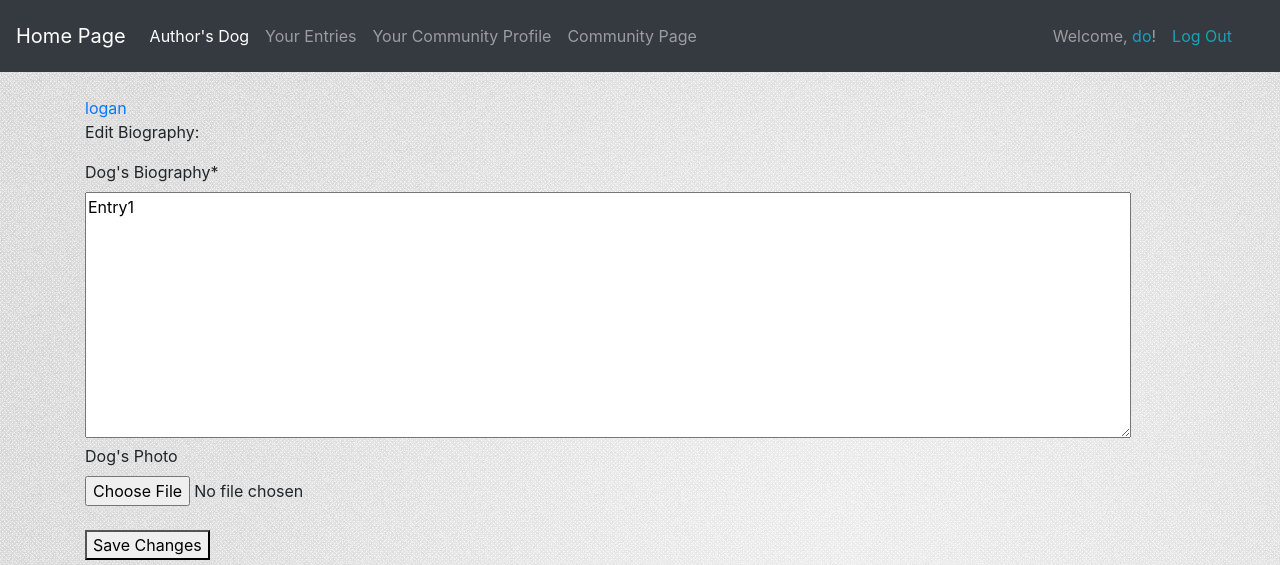
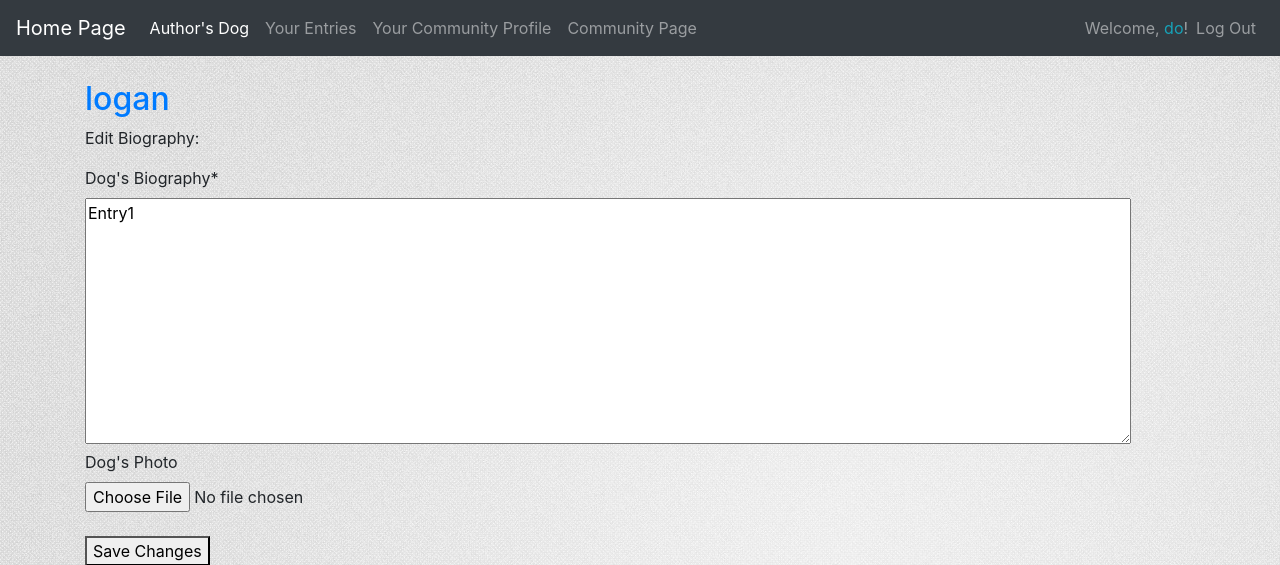
Before and after one commit to JustinDo720/pet_share_project, a Django app: page /edit_dog_bio/17/ in a window 1280 px wide. Shown: the top 565 px of the page. Run offline with Django 3.2, Linux system fonts and the light colour scheme; a user stored in the database is signed in; data comes from the database, SQL or seed files in the repository; both versions use the stored data as it was after the commit; some libraries are stand-ins or nearby versions.

Commit message:
Changed all other div tags following the first to ul tags to fix the collapse in base.html. Made Dog's name bigger in edit bio and worked on the next-previous button on user-private entry

```diff
--- a/test_dog_app/templates/base.html
+++ b/test_dog_app/templates/base.html
@@ -33,25 +33,43 @@
             <span class="navbar-toggler-icon"></span>
         </button>
         <div class="collapse navbar-collapse" id="navbarNavAltMarkup">
-            <div class="navbar-nav">
+            <ul class="navbar-nav mr-auto">
+                <li class="nav-item">
                     <a class= 'nav-item nav-link active' href="{% url 'test_dog_app:authors_dog' %}">
                 Author's Dog <span class="sr-only"></span>
                     </a>
+                </li>
+                <li class="nav-item">
                     <a class= 'nav-item nav-link' href="{% url 'test_dog_app:user_entries' %}">Your Entries</a>
+                </li>
+                <li class="nav-item">
                     <a class= 'nav-item nav-link' href="{% url 'test_dog_app:community_profile' %}">Your Community Profile</a>
+                </li>
+                <li class="nav-item">
                     <a class= 'nav-item nav-link' href="{% url 'test_dog_app:community_page' %}">Community Page</a>
-            </div>
-            <div class="navbar ml-auto">
+                </li>
+            </ul>
+            <ul class="navbar-nav ml-auto">
                 {% if user.is_authenticated %}
+                    <li class="nav-item">
                          <span class="navbar-text">
-                         Welcome, <a class= 'text-info' href="{% url 'users:user_profile' user.id %}"> {{ user }}</a>!
+                             Welcome, <a class= 'text-info'
+                                         href="{% url 'users:user_profile' user.id %}"> {{ user }}</a>!
                         </span>
-                    <a class= 'nav-link text-info' href="{% url 'users:logout' %}">Log Out</a>
+                    </li>
+                    <li class="nav-item">
+                        <a class= 'nav-link' href="{% url 'users:logout' %}">Log Out</a>
+                    </li>
                 {% else %}
-                    <a class= 'nav-link text-info' href="{% url 'users:login' %}">Log In</a>
-                    <a class= 'nav-link text-info' href="{% url 'users:register' %}">Register</a>
+                    <li class="nav-item">
+                        <a class= 'nav-link' href="{% url 'users:login' %}">Log In</a>
+                    </li>
+                    <li class="nav-item">
+                        <a class= 'nav-link' href="{% url 'users:register' %}">Register</a>
+                    </li>
                 {% endif %}
-            </div>
+
+            </ul>
         </div>
     </nav>
 
--- a/test_dog_app/templates/edit_dog_bio.html
+++ b/test_dog_app/templates/edit_dog_bio.html
@@ -2,7 +2,14 @@
 {% load crispy_forms_filters  %}
 
 {% block content %}
-<a href="{% url 'test_dog_app:user_private_entries' dogs.id %}"> {{ dogs }}</a>
+
+
+<h2>
+    <a href="{% url 'test_dog_app:user_private_entries' dogs.id %}">
+        {{ dogs }}
+    </a>
+</h2>
+
 
 <p>Edit Biography:</p>
 <form action="{% url 'test_dog_app:edit_dog_bio' dog_entries.id %}" enctype="multipart/form-data" method="post">
```
Also changed, not shown: test_dog_app/templates/user_private_entries.html (+12 -9 lines), db.sqlite3. Lines whose indentation alone changed are shown as unchanged.
